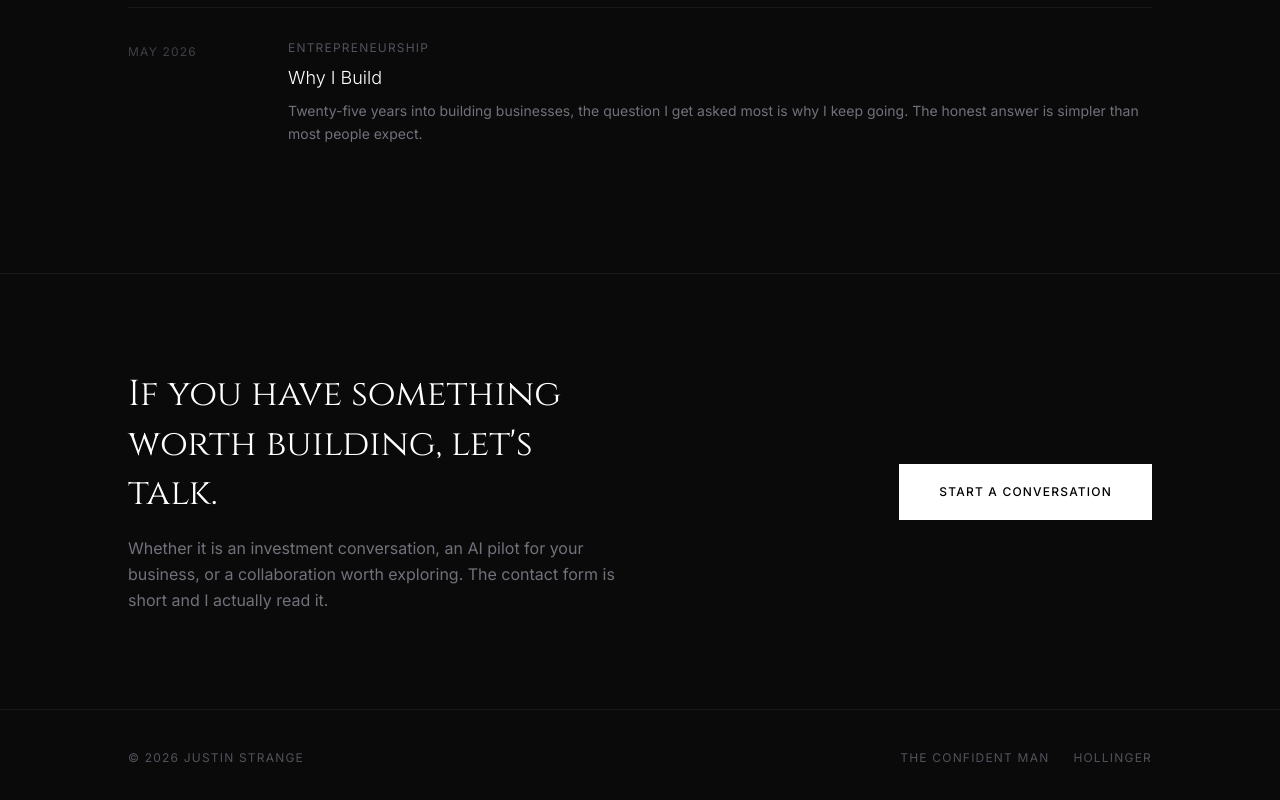
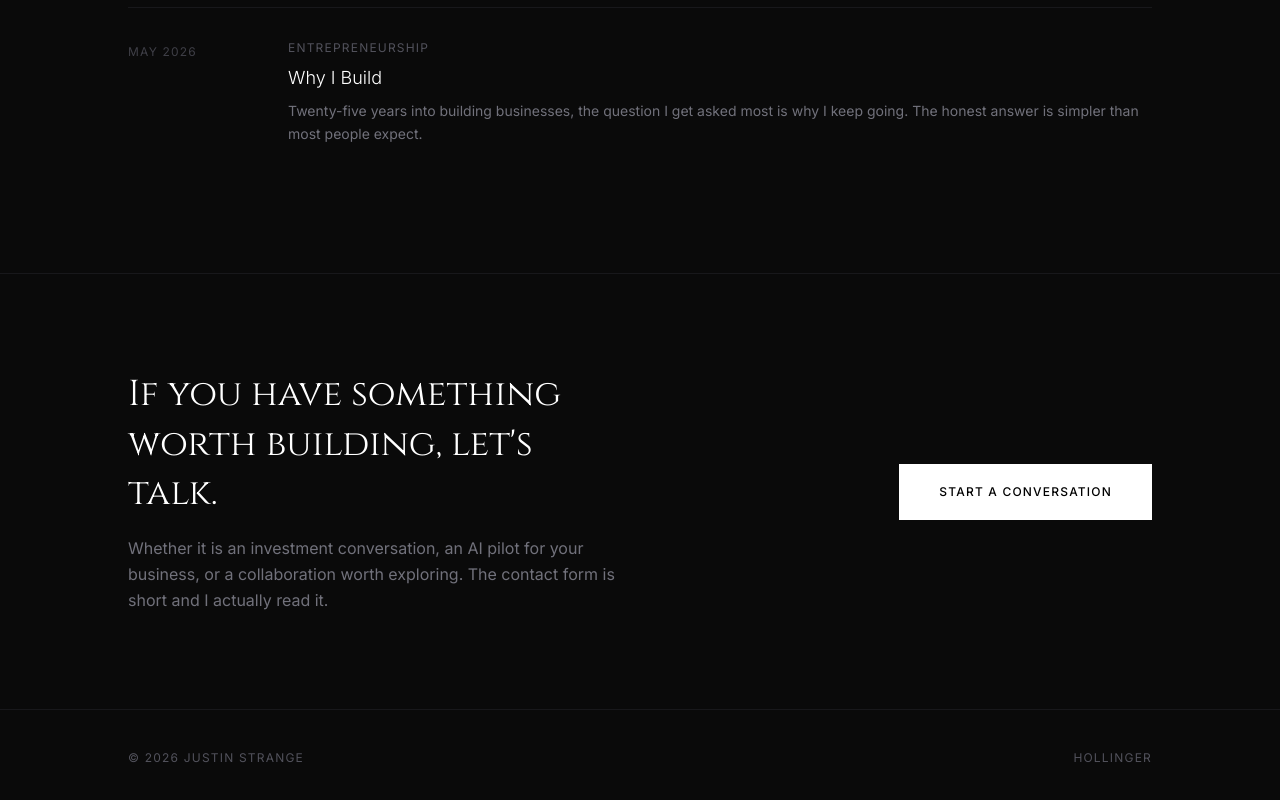
Before and after one commit to justinarstrange-commits/Justin-strange-site, a Next.js app: page / in a window 1280 px wide. Shown: the part 4779-5579 px from the top of the page. Built offline with nearby package versions, Linux system fonts and the light colour scheme; no server answers.

Commit message:
Remove The Confident Man from footer
Co-Authored-By: Claude Sonnet 4.6 <noreply@anthropic.com>

```diff
--- a/components/Footer.tsx
+++ b/components/Footer.tsx
@@ -6,15 +6,6 @@ export function Footer() {
         <p className="text-zinc-600 text-xs tracking-widest uppercase">
           © {year} Justin Strange
         </p>
-        <div className="flex items-center gap-6">
-          <a
-            href="https://theconfidentman.online"
-            target="_blank"
-            rel="noopener noreferrer"
-            className="text-zinc-600 hover:text-zinc-400 text-xs tracking-widest uppercase transition-colors"
-          >
-            The Confident Man
-          </a>
         <a
           href="https://hollinger-holdings.com"
           target="_blank"
@@ -24,7 +15,6 @@ export function Footer() {
           Hollinger
         </a>
       </div>
-      </div>
     </footer>
   );
 }
```
Lines whose indentation alone changed are shown as unchanged.
